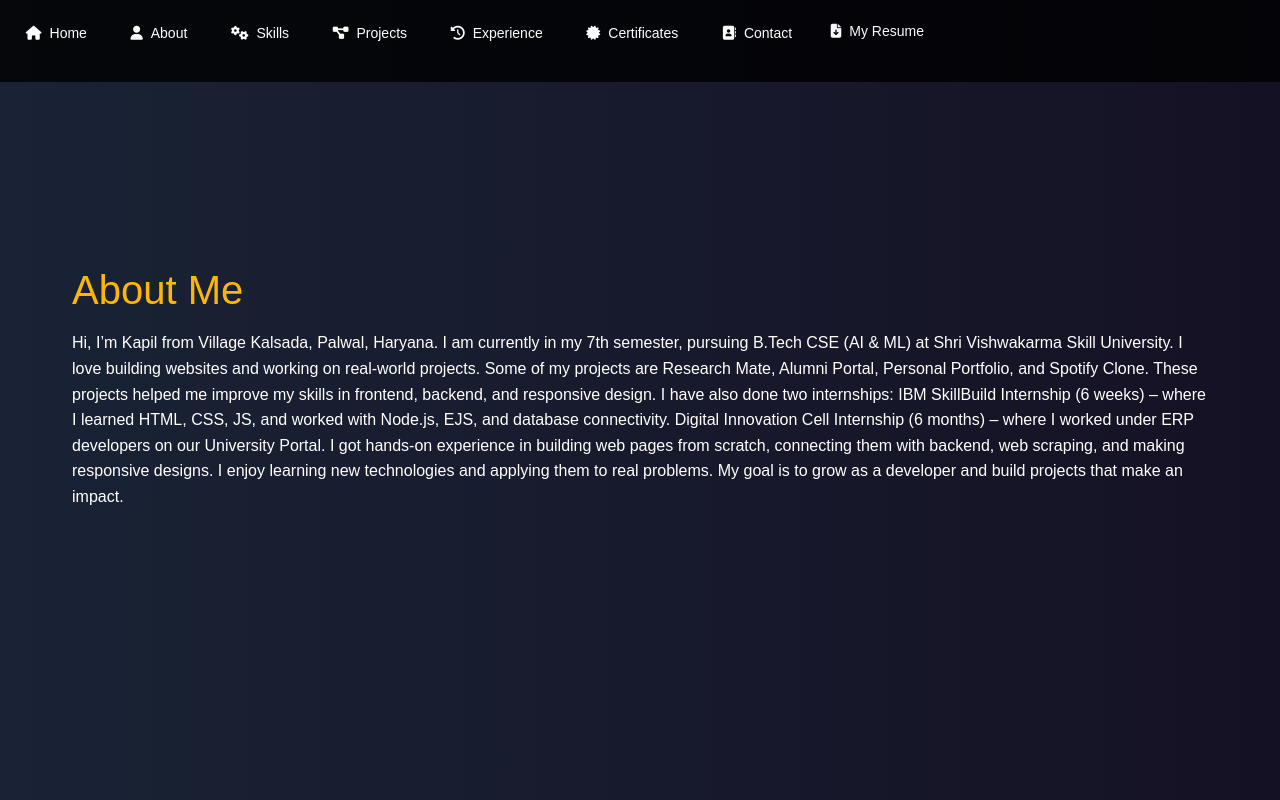
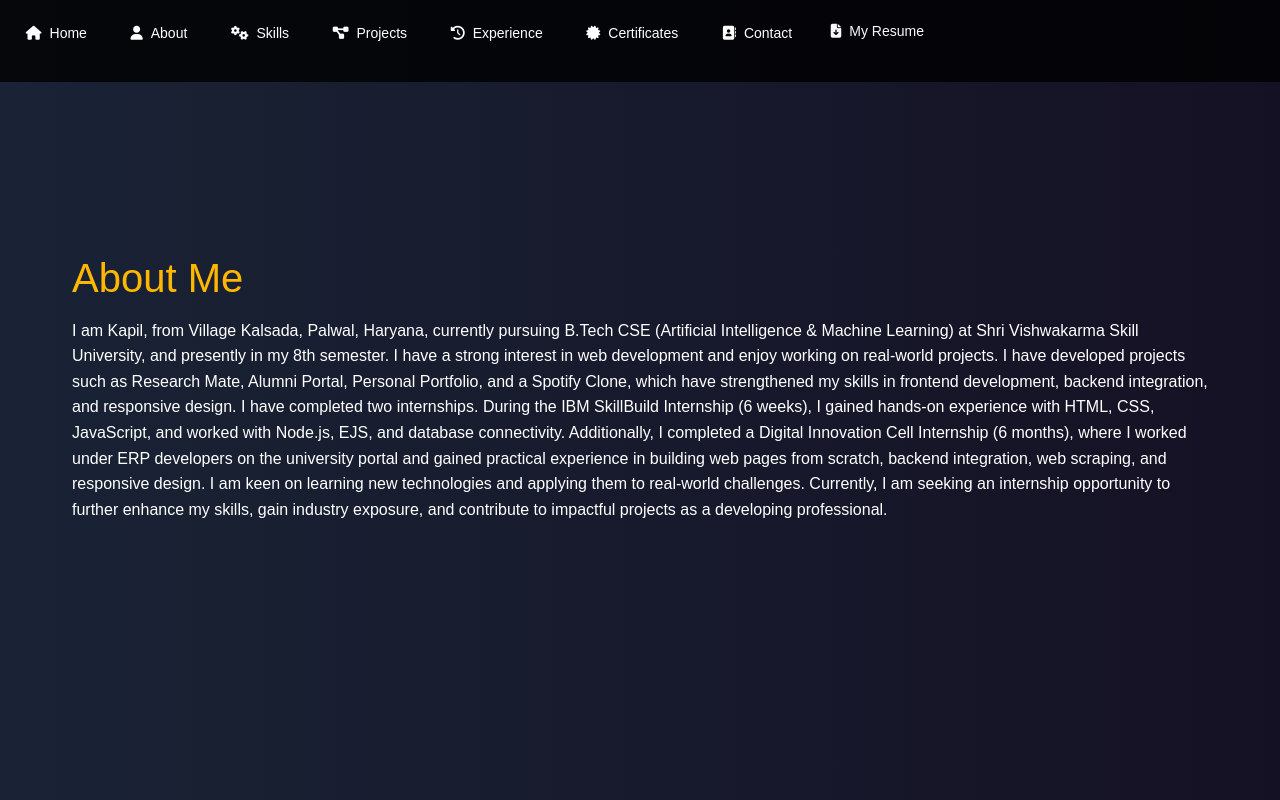
Before and after one commit to KapilSehrawat2005/Kapil-Portfolio, a plain HTML site: page index.html in a window 1280 px wide. Both pictures are taken after a click on the link "About". Drawn offline with nearby package versions, Linux system fonts and the light colour scheme.

Commit message:
Revise personal introduction and internship experience
Updated personal information and internship details in the About Me section.

```diff
--- a/index.html
+++ b/index.html
@@ -37,8 +37,7 @@
                     <div class="title">
                         <h1>Kapil Sehrawat</h1>
                         <h3>B.Tech CSE (AI & ML) Student</h3>
-                        <p class="fw-400">I am a B.Tech CSE (AI & ML) student at Shri Vishwakarma Skill University, currently in my 7th semester.
-Passionate about AI, machine learning, and web development, I have worked on real-world projects and strive to build innovative solutions through technology.</p>
+                        <p class="fw-400">I am a B.Tech CSE (Artificial Intelligence & Machine Learning) student at Shri Vishwakarma Skill University, currently in my 8th semester. Actively seeking an internship, I have a strong interest Java (DSA) and Development.</p>
                         <li><a href="#contact" class="text-light text-decoration-none"><button class="btn btn-primary rounded">Get In Touch</button></a></li>
                     </div>
                 </div>
@@ -47,18 +46,13 @@ Passionate about AI, machine learning, and web development, I have worked on rea
                 <div class="Info fade-in">
                     <div class="title">
                         <h1>About Me</h1>
-                        <p class="fw-400">Hi, I’m Kapil from Village Kalsada, Palwal, Haryana.
-I am currently in my 7th semester, pursuing B.Tech CSE (AI & ML) at Shri Vishwakarma Skill University.
+                        <p class="fw-400">I am Kapil, from Village Kalsada, Palwal, Haryana, currently pursuing B.Tech CSE (Artificial Intelligence & Machine Learning) at Shri Vishwakarma Skill University, and presently in my 8th semester. I have a strong interest in web development and enjoy working on real-world projects.
 
-I love building websites and working on real-world projects. Some of my projects are Research Mate, Alumni Portal, Personal Portfolio, and Spotify Clone. These projects helped me improve my skills in frontend, backend, and responsive design.
+I have developed projects such as Research Mate, Alumni Portal, Personal Portfolio, and a Spotify Clone, which have strengthened my skills in frontend development, backend integration, and responsive design.
 
-I have also done two internships:
+I have completed two internships. During the IBM SkillBuild Internship (6 weeks), I gained hands-on experience with HTML, CSS, JavaScript, and worked with Node.js, EJS, and database connectivity. Additionally, I completed a Digital Innovation Cell Internship (6 months), where I worked under ERP developers on the university portal and gained practical experience in building web pages from scratch, backend integration, web scraping, and responsive design.
 
-IBM SkillBuild Internship (6 weeks) – where I learned HTML, CSS, JS, and worked with Node.js, EJS, and database connectivity.
-
-Digital Innovation Cell Internship (6 months) – where I worked under ERP developers on our University Portal. I got hands-on experience in building web pages from scratch, connecting them with backend, web scraping, and making responsive designs.
-
-I enjoy learning new technologies and applying them to real problems. My goal is to grow as a developer and build projects that make an impact.</p>
+I am keen on learning new technologies and applying them to real-world challenges. Currently, I am seeking an internship opportunity to further enhance my skills, gain industry exposure, and contribute to impactful projects as a developing professional.</p>
                     </div>
                 </div>
             </div>
```
